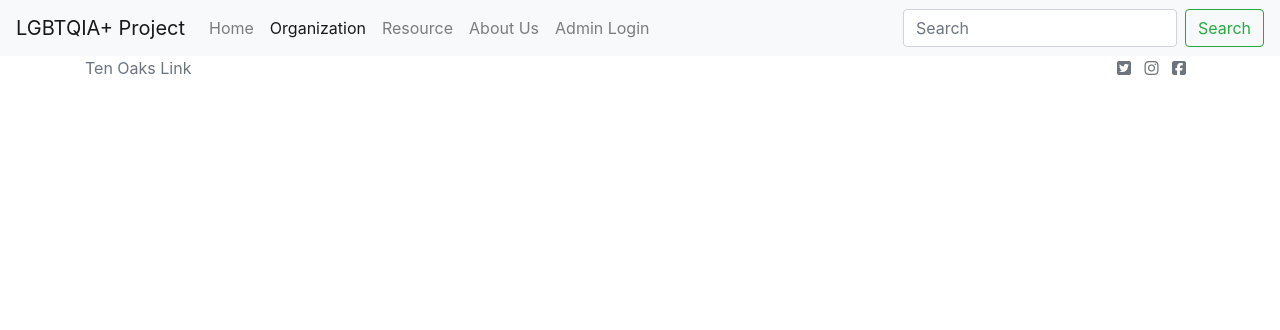
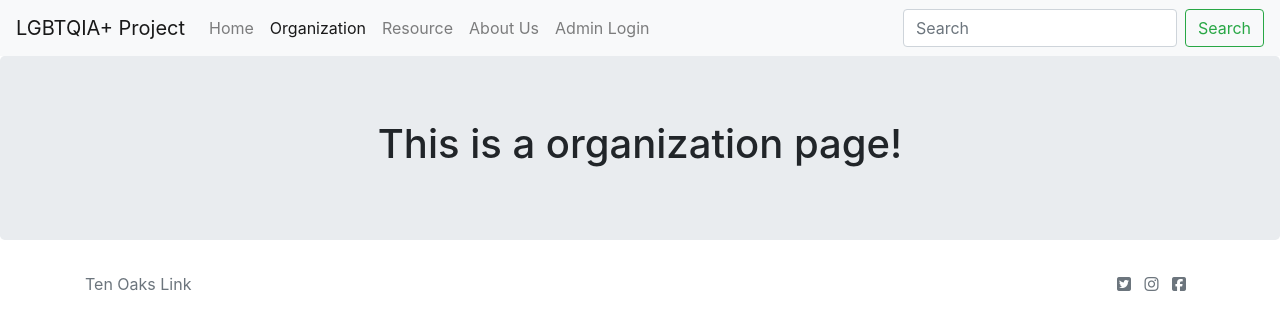
Before and after one commit to ahirjay/LGBTQIA_Project, a PHP site: page /src/organization.php in a window 1280 px wide. Shown: the top 330 px of the page. Run offline with PHP 8.4, Linux system fonts and the light colour scheme; some libraries are stand-ins or nearby versions.

Commit message:
Added organization page header

```diff
--- a/src/organization.php
+++ b/src/organization.php
@@ -40,6 +40,12 @@
     </div>
   </nav>
 
+  <main>
+    <div class="jumbotron text-center">
+      <h1>This is a organization page!</h1>
+    </div>
+  </main>
+
   <footer class="text-muted">
     <div class="container">
       <p class="float-right">
```
